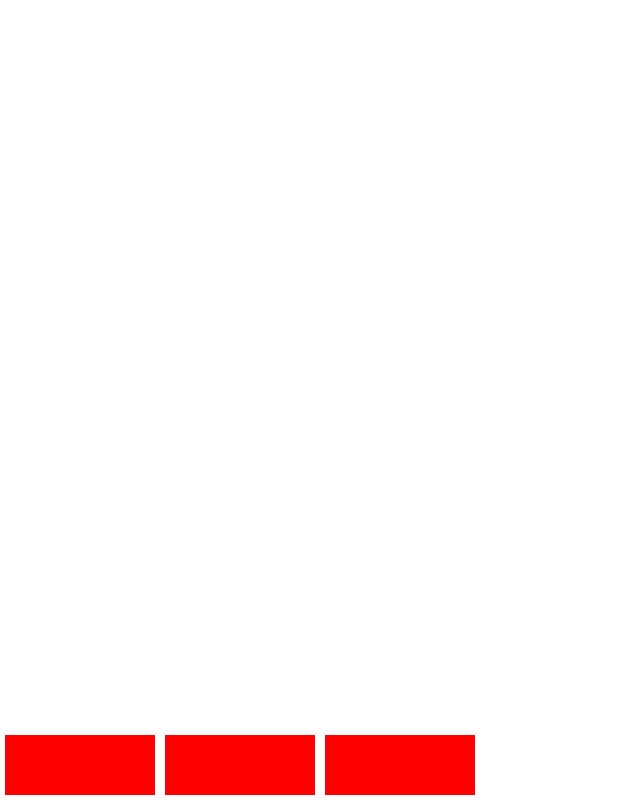
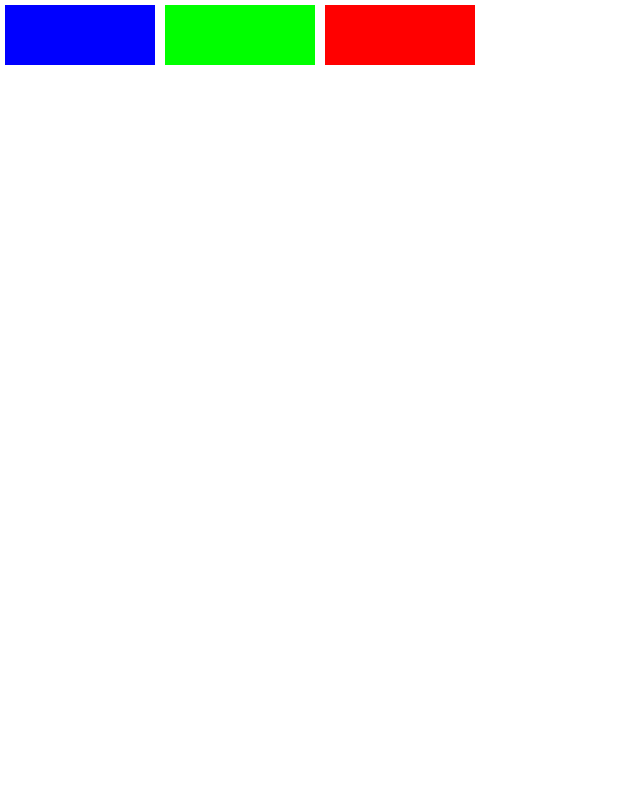
Before and after one commit to rafaelreisramos/gostack8-bonus-flexbox, a plain HTML site: page index.html in a window 1280 px wide. Shown: the whole page, without its empty margins (0-640 px from the left). Drawn offline with Linux system fonts and the light colour scheme.

Commit message:
Ordenação

```diff
--- a/index.html
+++ b/index.html
@@ -8,9 +8,9 @@
   </head>
   <body>
     <div id="app">
-      <div class="box"></div>
-      <div class="box"></div>
-      <div class="box"></div>
+      <div class="box red"></div>
+      <div class="box green"></div>
+      <div class="box blue"></div>
     </div>
   </body>
 </html>
--- a/styles.css
+++ b/styles.css
@@ -7,12 +7,25 @@ body,
 
 #app {
   display: flex;
-  flex-wrap: wrap-reverse;
 }
 
 .box {
   width: 150px;
   height: 60px;
-  background: #f00;
   margin: 5px;
 }
+
+.red {
+  background: #f00;
+  order: 3;
+}
+
+.green {
+  background: #0f0;
+  order: 2;
+}
+
+.blue {
+  background: #00f;
+  order: 0;
+}
```
